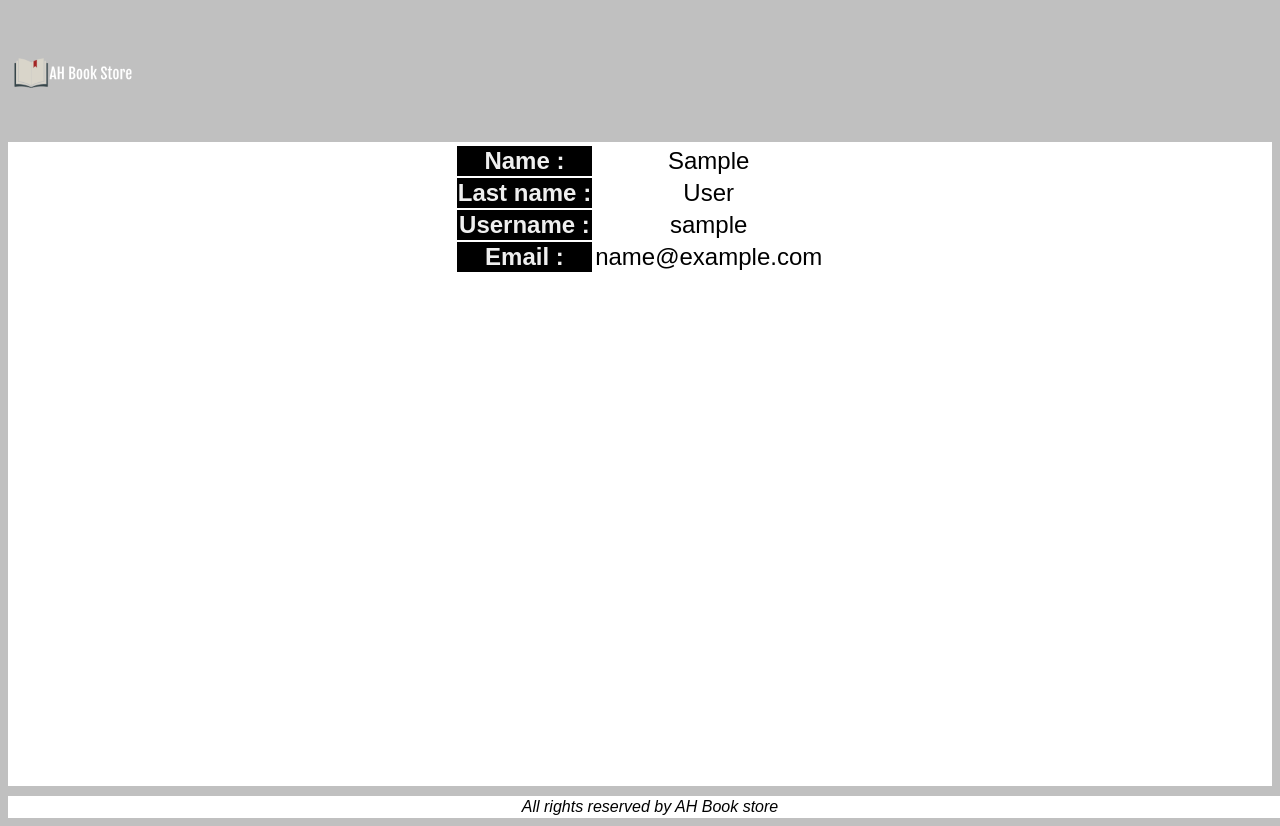
After one commit to MrHamedi/AH_BookStore, a Django app: page /accounts/profile/ in a window 1280 px wide. The commit adds this page. Run offline with Django 3.2, Linux system fonts and the light colour scheme; the visitor is signed in with stand-in values (Sample User, id 1).

Commit message:
profile and login views added

```diff
--- a/AH_BookStore_project/AH_BookStore/urls.py
+++ b/AH_BookStore_project/AH_BookStore/urls.py
@@ -20,6 +20,7 @@ from django.conf.urls.static import static
 
 urlpatterns = [
     path('admin/', admin.site.urls),
+    path("accounts/",include("accounts.urls",namespace="accounts")),
     path("pages/",include("pages.urls",namespace="pages")),
     path("",include("Book.urls",namespace="books")),
 ]
--- /dev/null
+++ b/AH_BookStore_project/accounts/forms.py
@@ -0,0 +1,6 @@
+from django import forms
+
+
+class UserLoginForm(forms.Form):
+	username=forms.CharField(widget=forms.TextInput(attrs={"class":"LoginPageField"}))
+	password=forms.CharField(widget=forms.PasswordInput(attrs={"class":"LoginPageField"}))
--- /dev/null
+++ b/AH_BookStore_project/accounts/urls.py
@@ -0,0 +1,10 @@
+from django.urls import path,include
+from .views import user_login_view,user_profile_view
+
+app_name="accounts"
+
+urlpatterns = [
+	path("profile/",user_profile_view,name="profile"),
+	path("login/",user_login_view,name="login"),
+	path("",include("django.contrib.auth.urls")),
+]
--- a/AH_BookStore_project/accounts/views.py
+++ b/AH_BookStore_project/accounts/views.py
@@ -1,3 +1,38 @@
 from django.shortcuts import render
+from django.contrib.auth import authenticate,login
+from django.contrib import messages
+from django.http import HttpResponseRedirect
+from .forms import UserLoginForm
+from django.contrib.auth.decorators import login_required
+from django.urls import reverse
 
-# Create your views here.
+
+def user_login_view(request):
+	if(request.method=="POST"):
+		form=UserLoginForm(data=request.POST)
+		if(form.is_valid()):
+			cd=form.cleaned_data
+			user=authenticate(request,username=cd["username"],password=cd["password"])
+			if(user is not None):
+				if(user.is_active):
+					login(request,user)
+					return(HttpResponseRedirect(reverse("accounts:profile")))
+				else:
+					messages.error(request,"The account have been blocked for some reasons")
+			else:
+				messages.error(request,"The username or password is incorrect")
+	else:
+		form=UserLoginForm()
+	return(render(request,"accounts/login.html",{"form":form}))
+
+
+@login_required(login_url="/accounts/login")
+def user_profile_view(request):
+	user=request.user
+	context={
+	"name":user.first_name,
+	"family":user.last_name,
+	"username":user.username,
+	"email":user.email
+	}
+	return(render(request,"accounts/profile.html",context))
--- a/AH_BookStore_project/pages/static/base.css
+++ b/AH_BookStore_project/pages/static/base.css
@@ -67,3 +67,20 @@ body{
 #book_detail_page_table{
 	width:100%;
 }
+
+.LoginPageField{
+	width:200px;
+	text-align:center;
+}
+
+#user_profile_table{
+	margin-left: auto;
+	margin-right: auto;
+	text-align:center;
+	font-size:150%;
+}
+
+#user_profile_table tr>th{
+	background-color:black;
+	color:#efefef;
+}
--- /dev/null
+++ b/AH_BookStore_project/pages/templates/accounts/profile.html
@@ -0,0 +1,20 @@
+{% extends "base.html" %}
+{% block title %}
+	Profile
+{% endblock title %}
+{% block content %}
+	<table id="user_profile_table">
+		<tr>
+			<th>Name : </th><td>{{name}}</td>
+		</tr>
+		<tr>
+			<th>Last name : </th><td>{{family}}</td>
+		</tr>
+		<tr>
+			<th>Username : </th><td>{{username}}</td>
+		</tr>
+		<tr>
+			<th>Email : </th><td>{{email}}</td>
+		</tr>
+	</table>
+{% endblock content %}
--- a/AH_BookStore_project/pages/templates/base.html
+++ b/AH_BookStore_project/pages/templates/base.html
@@ -17,6 +17,11 @@
 		<div id="main">
 		{% block content %}
 		{% endblock content %}
+		{% if messages %}
+			{% for message in messages %}
+				{{message}}
+			{% endfor %}
+		{% endif %}
 		</div>
 		<div id="footer">
 			<em>All rights reserved by AH Book store </em>
--- a/AH_BookStore_project/pages/urls.py
+++ b/AH_BookStore_project/pages/urls.py
@@ -3,6 +3,6 @@ from .views import index_page_view
 
 app_name="pages"
 
-urlpatterns=[
+urlpatterns = [
 	path("<str:permalink>/",index_page_view,name="index"),
 ]
```
Also changed, not shown: AH_BookStore_project/pages/templates/accounts/login.html (added, +10 -0 lines).
